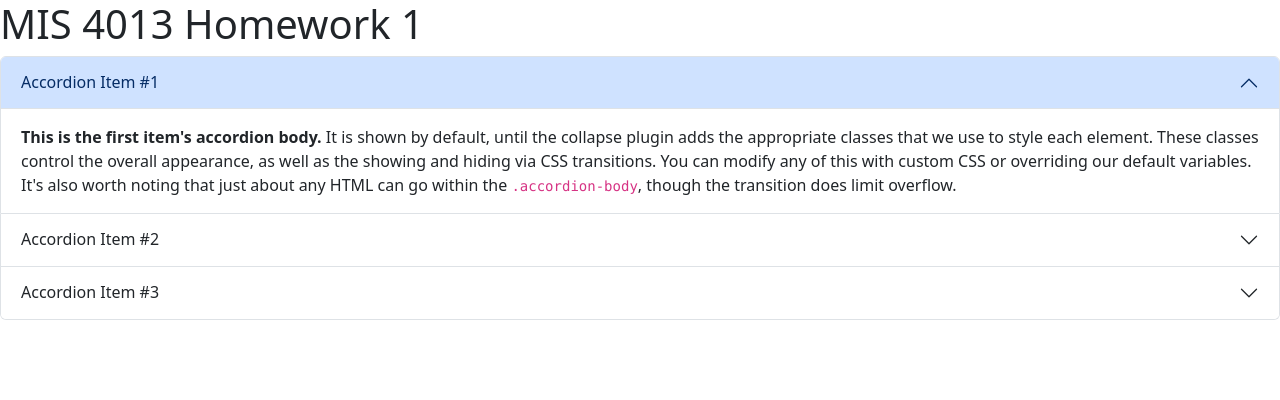
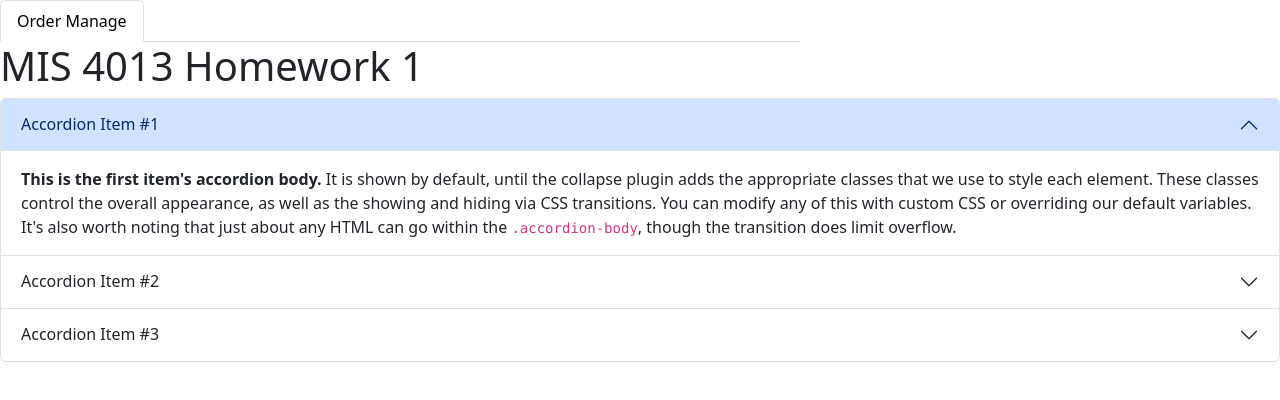
Before and after one commit to Franck-DK/nis4013hw1, a plain HTML site: page index.html in a window 1280 px wide. Drawn offline with nearby package versions, Linux system fonts and the light colour scheme.

Commit message:
Update index.html

```diff
--- a/index.html
+++ b/index.html
@@ -4,6 +4,18 @@
     <meta charset="utf-8">
     <meta name="viewport" content="width=device-width, initial-scale=1">
     <title>Homework 1</title>
+
+
+ <div style="width:800px;">
+ <ul class="nav nav-tabs">
+     <li class="nav-item">
+         <a class="nav-link active" href="page2.html" target="_self">Order Manage</a>
+     </li>
+ </ul>
+ </div>
+
+
+
      <link href="page2.html"/>
     <link href="https://cdn.jsdelivr.net/npm/bootstrap@5.3.3/dist/css/bootstrap.min.css" rel="stylesheet" integrity="sha384-QWTKZyjpPEjISv5WaRU9OFeRpok6YctnYmDr5pNlyT2bRjXh0JMhjY6hW+ALEwIH" crossorigin="anonymous">
   </head>
```
